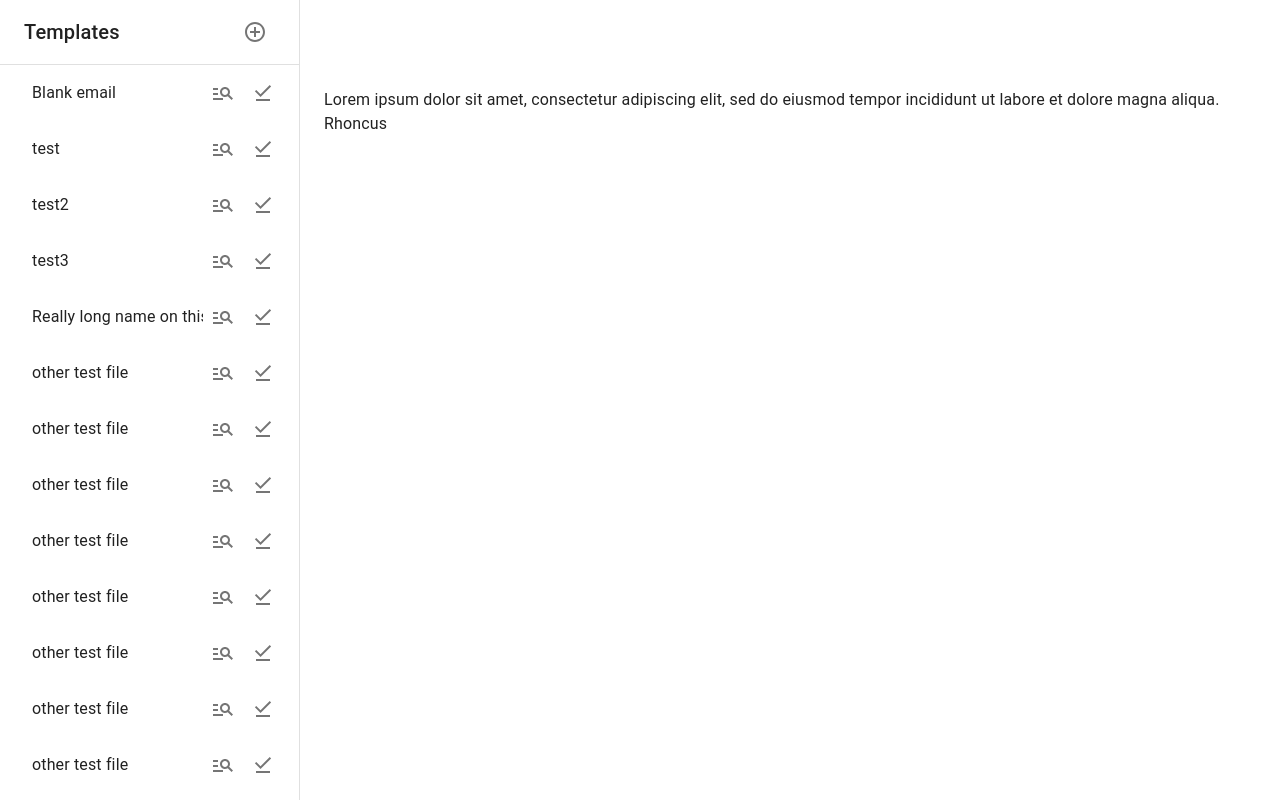
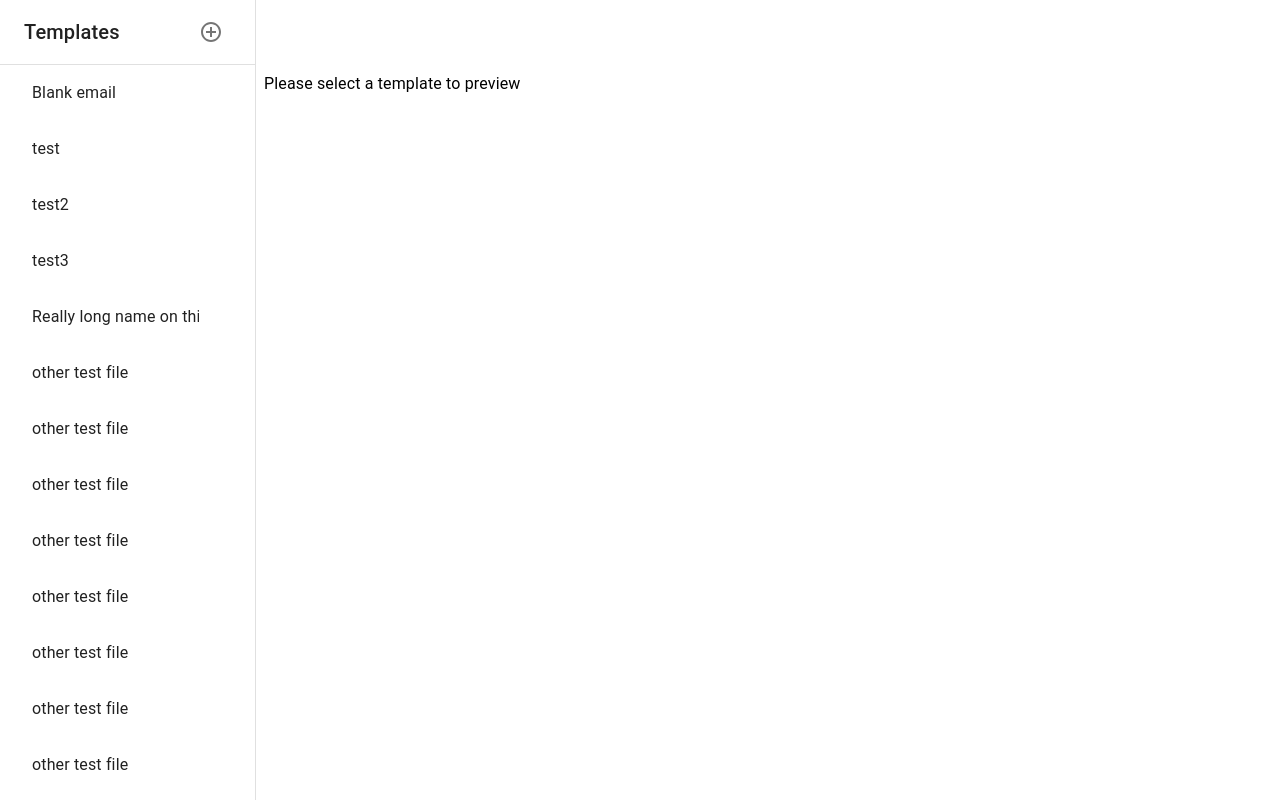
Before and after one commit to casa-business-manager/CASA, a React (Create React App) app in the folder frontend/: page /organization/1/email in a window 1280 px wide. Built offline with nearby package versions, Linux system fonts and the light colour scheme.

Commit message:
more options iconbutton, visibility hover/click, Menu options

```diff
--- a/frontend/src/Email/TemplateSelectorPage.jsx
+++ b/frontend/src/Email/TemplateSelectorPage.jsx
@@ -16,24 +16,47 @@ import {
 	Toolbar,
 	Drawer,
 	ListItemIcon,
+	Menu,
+	MenuItem,
 } from "@mui/material";
 import RichTextEditor from "./RichTextEditor";
 import AddCircleOutlineOutlinedIcon from "@mui/icons-material/AddCircleOutlineOutlined";
-import ManageSearchOutlinedIcon from "@mui/icons-material/ManageSearchOutlined";
-import FileDownloadDoneOutlinedIcon from "@mui/icons-material/FileDownloadDoneOutlined";
 import SendIcon from "@mui/icons-material/Send";
 import DeleteIcon from "@mui/icons-material/Delete";
-import MenuIcon from "@mui/icons-material/Menu";
-import MailIcon from "@mui/icons-material/Mail";
-import InboxIcon from "@mui/icons-material/Inbox";
+import MoreVertIcon from "@mui/icons-material/MoreVert";
 import OrganizationPeopleAutocomplete from "../common/OrganizationPeopleAutocomplete";
 
-const TemplateTab = ({ name, file, onClick, selected, index }) => {
+const drawerWidth = 256;
+
+const TemplateTab = ({
+	name,
+	file,
+	onClick,
+	handleDeleteTemplate,
+	selected,
+	index,
+}) => {
+	const [anchorEl, setAnchorEl] = useState(null);
+	const open = Boolean(anchorEl);
+
+	const handleOptionsClick = (e) => {
+		setAnchorEl(e.currentTarget);
+	};
+
+	const handleOptionsClose = () => {
+		setAnchorEl(null);
+	};
+
 	return (
 		<ListItemButton
 			selected={selected === index}
 			onClick={() => {
 				onClick(file, index);
+			}}
+			sx={{
+				"&:hover .MuiIconButton-root": {
+					visibility: "visible",
+				},
 			}}
 		>
 			<ListItemText
@@ -46,17 +69,75 @@ const TemplateTab = ({ name, file, onClick, selected, index }) => {
 				}}
 			/>
 			<IconButton
-				onClick={() => {
-					console.log("Click will propagate to ListItemButton's onClick");
-					console.log("Delete this log");
+				onClick={handleOptionsClick}
+				sx={{ visibility: open ? "visible" : "hidden" }}
+			>
+				<MoreVertIcon />
+			</IconButton>
+			<Menu
+				id="basic-menu"
+				anchorEl={anchorEl}
+				open={open}
+				onClose={handleOptionsClose}
+				MenuListProps={{
+					"aria-labelledby": "basic-button",
 				}}
 			>
-				<ManageSearchOutlinedIcon />
-			</IconButton>
-			<IconButton>
-				<FileDownloadDoneOutlinedIcon />
-			</IconButton>
+				<MenuItem onClick={handleOptionsClose}>Edit</MenuItem>
+				<MenuItem onClick={handleOptionsClose} sx={{ color: "red" }}>
+					Delete
+				</MenuItem>
+			</Menu>
 		</ListItemButton>
+	);
+};
+
+const DrawerContent = ({
+	templates,
+	selected,
+	handleAddTemplate,
+	handleTemplateClick,
+	handleDeleteTemplate,
+}) => {
+	return (
+		<>
+			<Toolbar>
+				<Box
+					sx={{
+						width: "100%",
+						display: "flex",
+						alignItems: "center",
+						justifyContent: "space-between",
+					}}
+				>
+					<Typography variant="h6" noWrap>
+						Templates
+					</Typography>
+					<IconButton onClick={handleAddTemplate}>
+						<AddCircleOutlineOutlinedIcon />
+					</IconButton>
+				</Box>
+			</Toolbar>
+			<Divider />
+			<List
+				sx={{
+					overflowY: "auto",
+					pt: 0,
+				}}
+			>
+				{templates.map((template, index) => (
+					<TemplateTab
+						name={template.name}
+						file={template.file}
+						selected={selected}
+						onClick={handleTemplateClick}
+						handleDeleteTemplate={handleDeleteTemplate}
+						index={index}
+						key={index}
+					/>
+				))}
+			</List>
+		</>
 	);
 };
 
@@ -84,57 +165,21 @@ const TemplateMenu = ({}) => {
 	);
 	const [selected, setSelected] = useState(-1);
 
+	const handleAddTemplate = () => {
+		console.log("TODO: Handle adding new templates");
+	};
+
 	const handleTemplateClick = (file, index) => {
 		setTemplatePreview(file);
 		setSelected(index);
 	};
 
-	const drawerWidth = 300;
-
-	const drawer = (
-		<>
-			<Toolbar>
-				<Box
-					sx={{
-						width: "100%",
-						display: "flex",
-						alignItems: "center",
-						justifyContent: "space-between",
-					}}
-				>
-					<Typography variant="h6" noWrap>
-						Templates
-					</Typography>
-					<IconButton>
-						<AddCircleOutlineOutlinedIcon />
-					</IconButton>
-				</Box>
-			</Toolbar>
-			<Divider />
-			<List
-				sx={{
-					overflowY: "auto",
-					pt: 0,
-				}}
-			>
-				{templates.map((template, index) => (
-					<TemplateTab
-						name={template.name}
-						file={template.file}
-						selected={selected}
-						onClick={handleTemplateClick}
-						index={index}
-						key={index}
-					/>
-				))}
-			</List>
-		</>
-	);
+	const handleDeleteTemplate = () => {
+		console.log("TODO: Handle deleting templates");
+	};
 
 	return (
 		<Box sx={{ display: "flex" }}>
-			{/* Not sure what CssBaseline does */}
-			<CssBaseline />
 			<Box
 				component="nav"
 				sx={{ width: { sm: drawerWidth }, flexShrink: { sm: 0 } }}
@@ -143,7 +188,6 @@ const TemplateMenu = ({}) => {
 				<Drawer
 					variant="permanent"
 					sx={{
-						display: { xs: "none", sm: "block" },
 						"& .MuiDrawer-paper": {
 							boxSizing: "border-box",
 							width: drawerWidth,
@@ -151,67 +195,17 @@ const TemplateMenu = ({}) => {
 					}}
 					open
 				>
-					{drawer}
+					<DrawerContent
+						templates={templates}
+						selected={selected}
+						handleAddTemplate={handleAddTemplate}
+						handleTemplateClick={handleTemplateClick}
+						handleDeleteTemplate={handleDeleteTemplate}
+					/>
 				</Drawer>
 			</Box>
-			<Box
-				component="main"
-				sx={{
-					flexGrow: 1,
-					p: 3,
-				}}
-			>
+			<Box component="main" sx={{}}>
 				<Toolbar />
-				<Typography paragraph>
-					Lorem ipsum dolor sit amet, consectetur adipiscing elit, sed do
-					eiusmod tempor incididunt ut labore et dolore magna aliqua. Rhoncus
-				</Typography>
-			</Box>
-		</Box>
-	);
-
-	return (
-		<Box
-			sx={{
-				borderRadius: "8px",
-				border: "1px solid #ccc",
-				boxShadow: "0 2px 4px rgba(0, 0, 0, 0.1)",
-				overflowX: "auto",
-				padding: 1,
-				mt: 1,
-				display: "flex",
-				height: "35vh",
-				gap: 2,
-			}}
-		>
-			<List
-				sx={{
-					width: "40%",
-					maxWidth: "500px",
-					overflow: "auto",
-				}}
-				component="nav"
-				aria-labelledby="nested-list-subheader"
-			>
-				<ListItem sx={{ mt: -1, bgcolor: "lightgray" }}>
-					<ListItemText primary="Templates" />
-					<IconButton>
-						<AddCircleOutlineOutlinedIcon />
-					</IconButton>
-				</ListItem>
-				{templates.map((template, index) => (
-					<TemplateTab
-						name={template.name}
-						file={template.file}
-						selected={selected}
-						onClick={handleTemplateClick}
-						index={index}
-						key={index}
-					/>
-				))}
-			</List>
-			<Box sx={{ overflowX: "auto" }}>
-				{/* TODO: Read only slate box to display xml or whatever format */}
 				<Typography>{templatePreview}</Typography>
 			</Box>
 		</Box>
```
